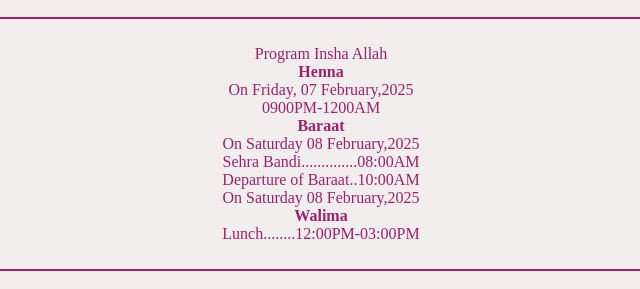
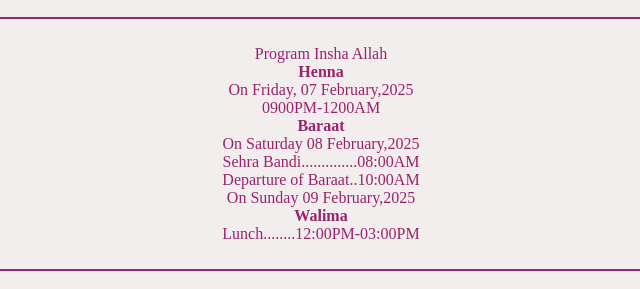
Before and after one commit to AziDesign/AziInvite.github.io, a plain HTML site: page index.html in a window 1280 px wide. Shown: the part 233-522 px from the top of the page, 319-959 px from the left. Drawn offline with Linux system fonts and the light colour scheme.

Commit message:
index.html

```diff
--- a/index.html
+++ b/index.html
@@ -31,7 +31,7 @@
         <div Invi class="message"><p>Warmly invite you to the wedding ceremony of our beloved son, as we celebrate this blessed occasion.May their journey together be filled with love, happiness, and Allah’s eternal blessings.</p></div>
 
         <h3>Mr. Azhar Mehmood <br><em>with D/O</em><br> Mr. Gulzareen Kiyani</h3>
-        <div class="dates"><P>Program Insha Allah<br><strong>Henna</strong><br>On Friday, 07 February,2025<br>0900PM-1200AM<br><strong>Baraat</strong><br>On Saturday 08 February,2025<br>Sehra Bandi..............08:00AM<br>Departure of Baraat..10:00AM<br>On Saturday 08 February,2025<br><strong>Walima</strong><br>Lunch........12:00PM-03:00PM
+        <div class="dates"><P>Program Insha Allah<br><strong>Henna</strong><br>On Friday, 07 February,2025<br>0900PM-1200AM<br><strong>Baraat</strong><br>On Saturday 08 February,2025<br>Sehra Bandi..............08:00AM<br>Departure of Baraat..10:00AM<br>On Sunday 09 February,2025<br><strong>Walima</strong><br>Lunch........12:00PM-03:00PM
         </p></div>
     <h4>Venue:</h4>
     <p class="venue">
```
